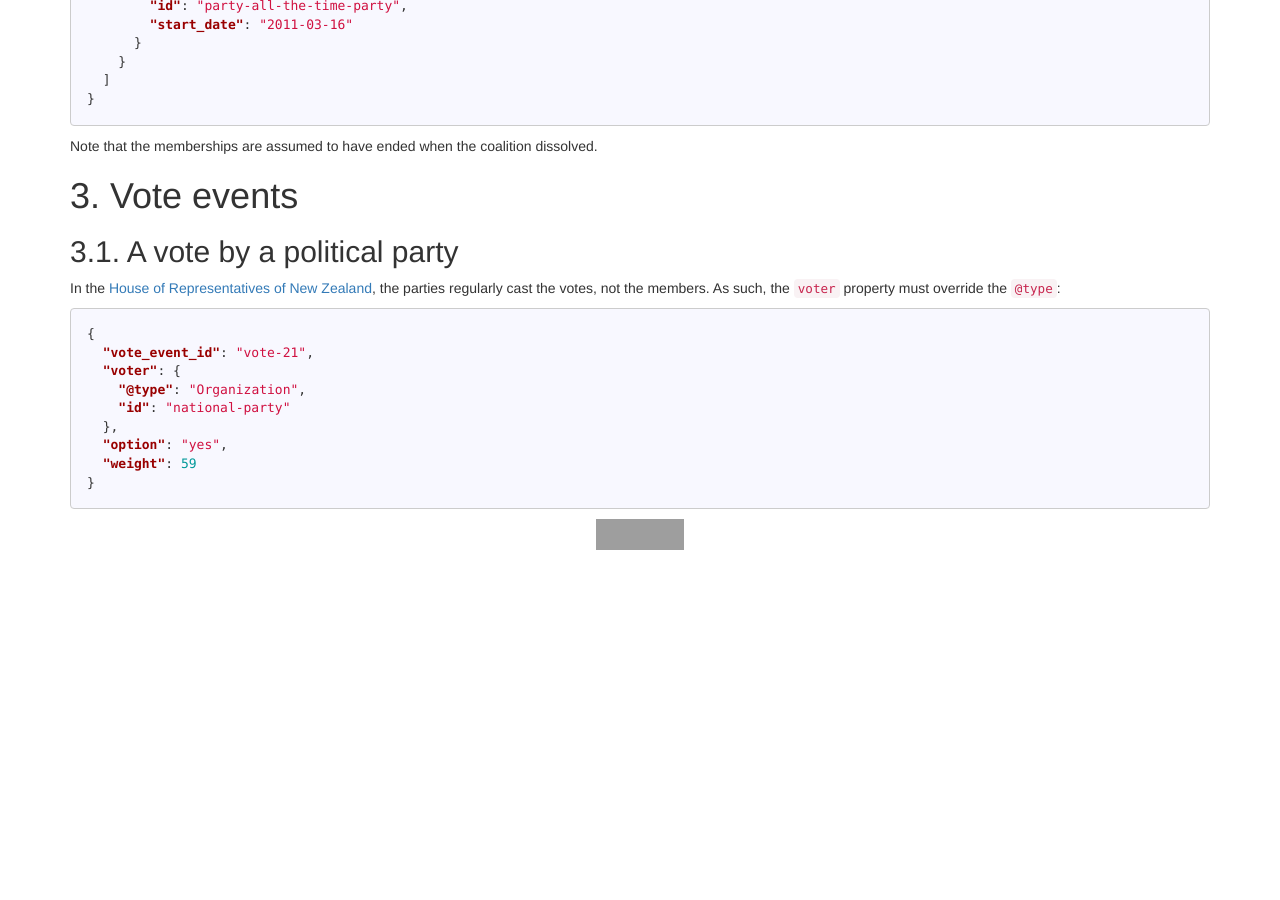
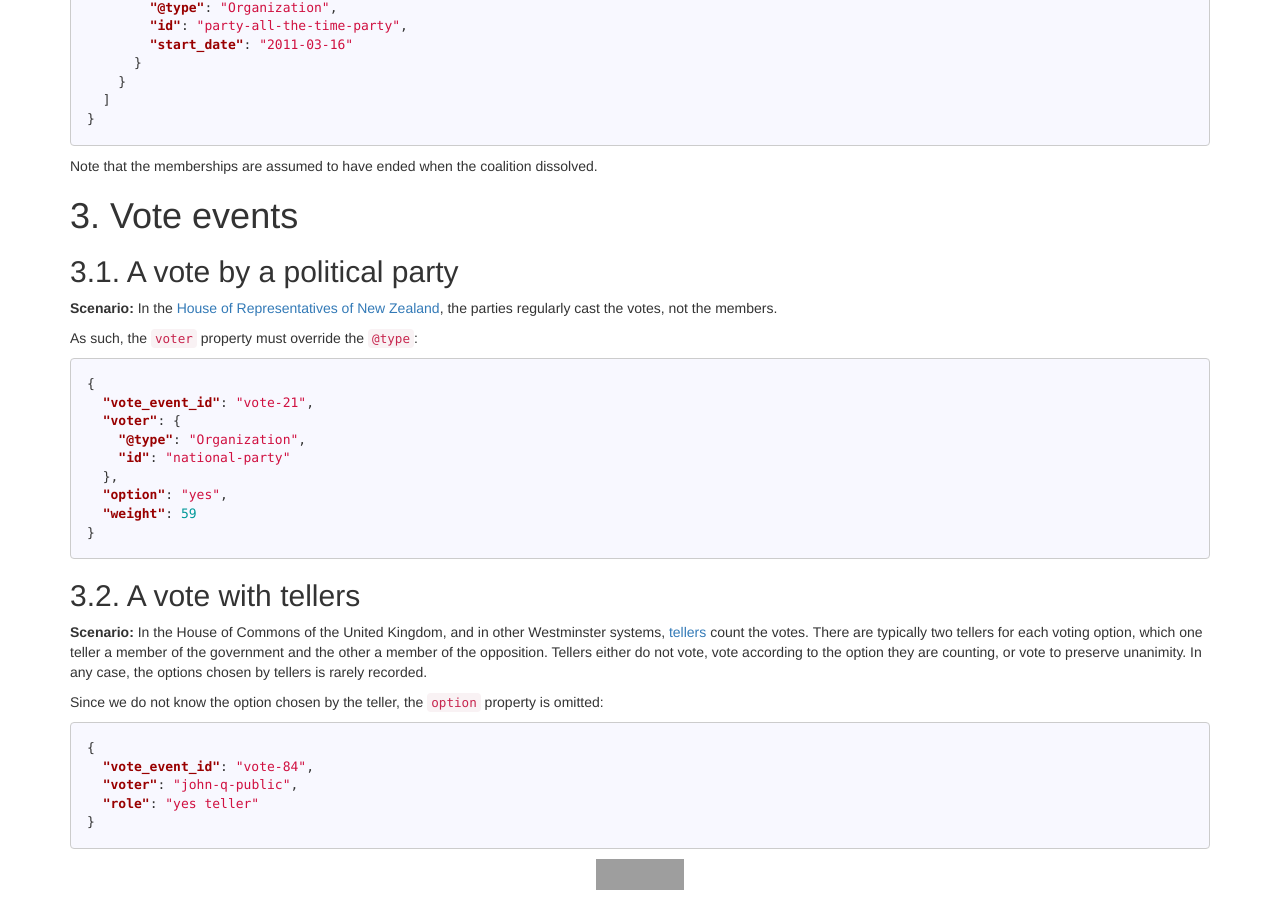
Before and after one commit to popolo-project/popolo-spec, a Jekyll site: the page built from appendices/examples.md, in a window 1280 px wide and 900 px high, scrolled down 5343 px. Built offline with Jekyll 4.4.1, drawn with Linux system fonts in a browser that asks for light colours; nearby versions of some CDN libraries; Markdown is read by kramdown in place of the engine named in the settings; before the commit the page ends 5903 px from its top, so only the background shows below that; grey boxes are pictures that could not be loaded.

Commit message:
add teller example

````diff
--- a/appendices/examples.md
+++ b/appendices/examples.md
@@ -25,6 +25,7 @@ This document provides more complex examples than [the samples given in the spec
   1. [A party within a coalition](#party-coalition)
 1. [Vote events](#vote-events)
   1. [A vote by a political party](#party-vote)
+  1. [A vote with tellers](#tellers)
 
 <h1 id="contact-details">1. Contact details</h1>
 
@@ -308,7 +309,9 @@ Note that the memberships are assumed to have ended when the coalition dissolved
 
 <h2 id="party-vote">3.1. A vote by a political party</h2>
 
-In the [House of Representatives of New Zealand](http://www.parliament.nz/en-nz/features/00NZPHomeNews20121019a1/conscience-votes), the parties regularly cast the votes, not the members. As such, the `voter` property must override the `@type`:
+**Scenario:** In the [House of Representatives of New Zealand](http://www.parliament.nz/en-nz/features/00NZPHomeNews20121019a1/conscience-votes), the parties regularly cast the votes, not the members.
+
+As such, the `voter` property must override the `@type`:
 
 ```json
 {
@@ -321,3 +324,17 @@ In the [House of Representatives of New Zealand](http://www.parliament.nz/en-nz/
   "weight": 59
 }
 ```
+
+<h2 id="party-vote">3.2. A vote with tellers</h2>
+
+**Scenario:** In the House of Commons of the United Kingdom, and in other Westminster systems, [tellers](http://www.parliament.uk/site-information/glossary/tellers/) count the votes. There are typically two tellers for each voting option, which one teller a member of the government and the other a member of the opposition. Tellers either do not vote, vote according to the option they are counting, or vote to preserve unanimity. In any case, the options chosen by tellers is rarely recorded.
+
+Since we do not know the option chosen by the teller, the `option` property is omitted:
+
+```json
+{
+  "vote_event_id": "vote-84",
+  "voter": "john-q-public",
+  "role": "yes teller"
+}
+```
````
